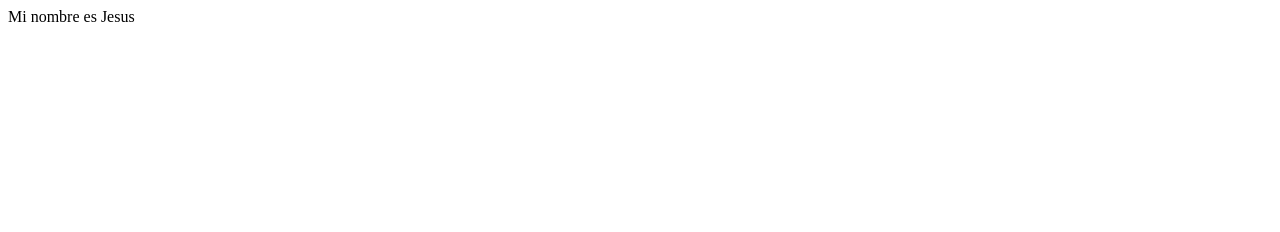
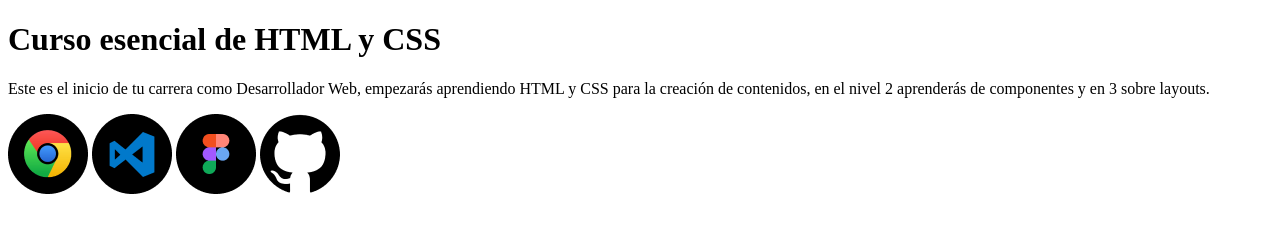
Before and after one commit to jrrv2411/curso-esencial-html-css, a plain HTML site: page index.html in a window 1280 px wide. Drawn offline with Linux system fonts and the light colour scheme.

Commit message:
Subida de logos y cargas en HTML
En este commit subi las imagenes de los logos y los llamo dentro de mi HTML

```diff
--- a/index.html
+++ b/index.html
@@ -7,6 +7,12 @@
   <title>Document</title>
 </head>
 <body>
-Mi nombre es Jesus
+  <h1>Curso esencial de HTML y CSS</h1>
+  <p>Este es el inicio de tu carrera como Desarrollador Web, empezarás aprendiendo HTML y CSS para la creación de contenidos,
+  en el nivel 2 aprenderás de componentes y en 3 sobre layouts.</p>
+  <img src="images/google-chrome.png" alt="Logo del navegador de Google Chrome" title="Logo del navegador de Google Chrome">
+  <img src="images/visual-studio-code.png" alt="Logo del editor de código Visual Estudio code" title="Logo del editor de código Visual Estudio code">
+  <img src="images/figma.png" alt="Logo de Figma" title="Logo de Figma">
+  <img src="images/github.png" alt="Logo de github" title="Logo de github">
 </body>
 </html>
```
Also changed, not shown: images/figma.png (added), images/github.png (added), images/google-chrome.png (added), images/visual-studio-code.png (added).
